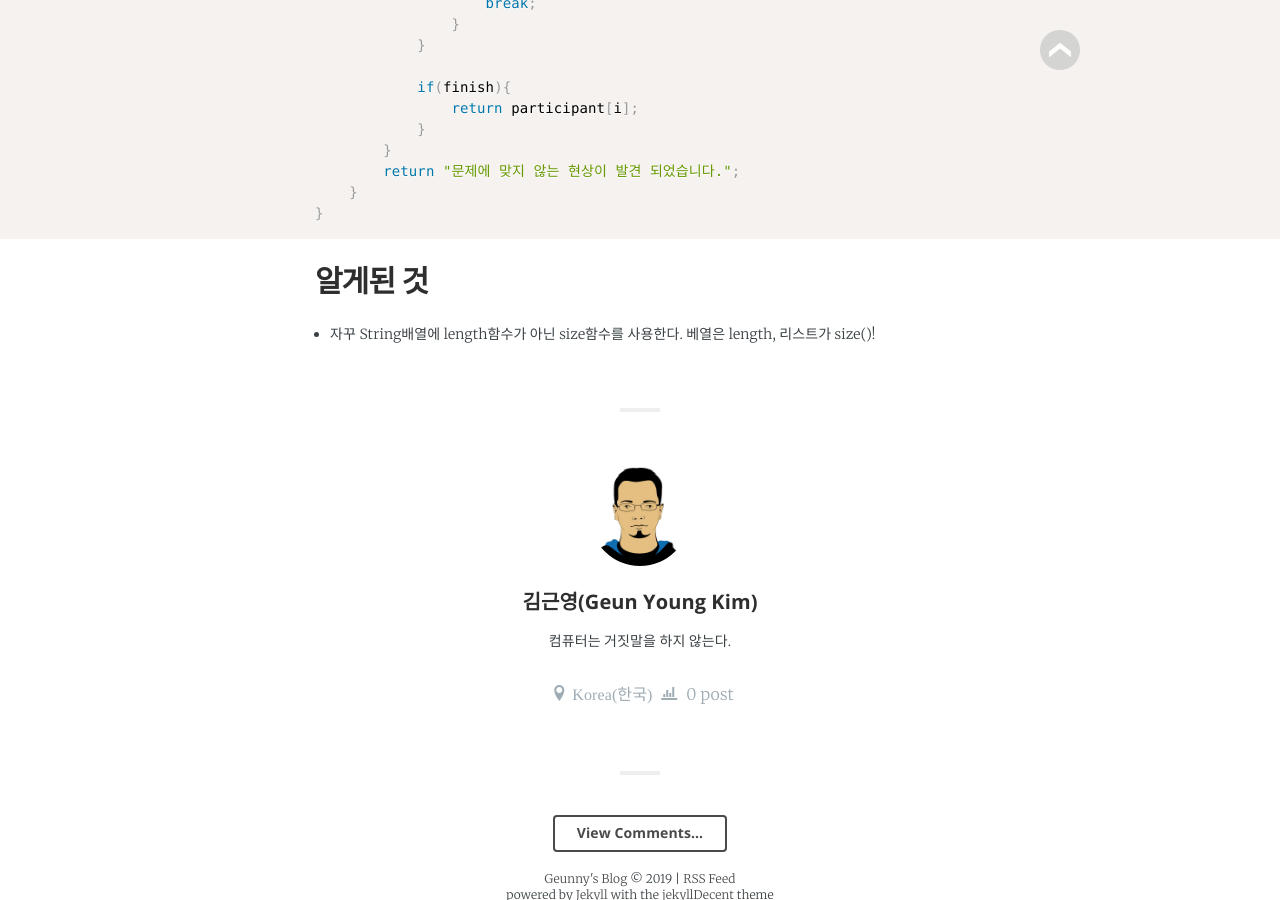
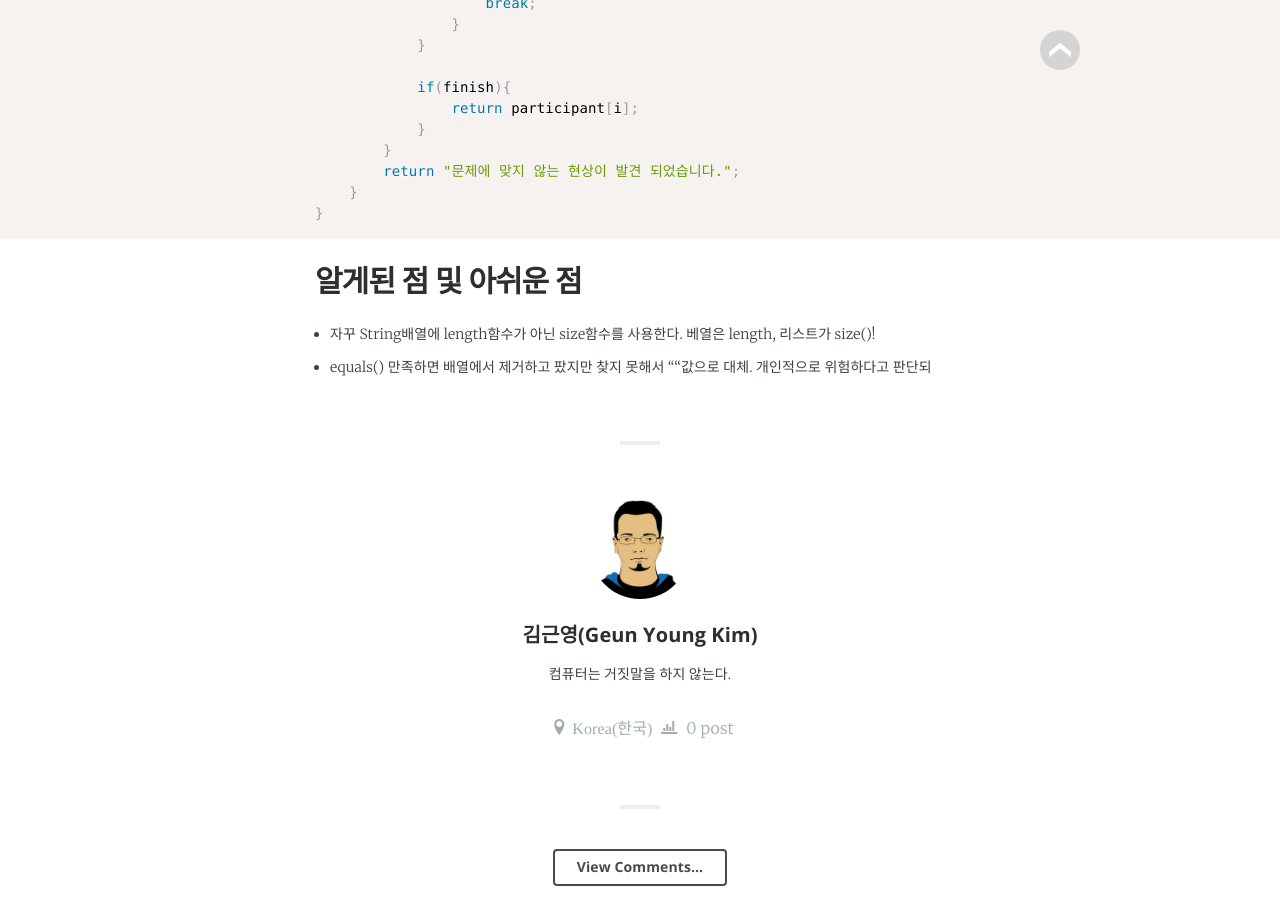
Before and after one commit to jwillmer/jekyllDecent, a Jekyll site: the page built from _posts/2019-02-12-algorithm-hash-1.md, in a window 1280 px wide and 900 px high, scrolled down 1482 px. Built offline with Jekyll 4.4.1, drawn with Linux system fonts in a browser that asks for light colours; some web fonts are replaced.

Commit message:
Update 2019-02-12-algorithm-hash-1.md

````diff
--- a/_posts/2019-02-12-algorithm-hash-1.md
+++ b/_posts/2019-02-12-algorithm-hash-1.md
@@ -63,6 +63,7 @@ class Solution {
 }
 ```
 
-## 알게된 것
+## 알게된 점 및 아쉬운 점
 
  - 자꾸 String배열에 length함수가 아닌 size함수를 사용한다. 베열은 length, 리스트가 size()!
+ - equals() 만족하면 배열에서 제거하고 팠지만 찾지 못해서 ""값으로 대체. 개인적으로 위험하다고 판단되
````
